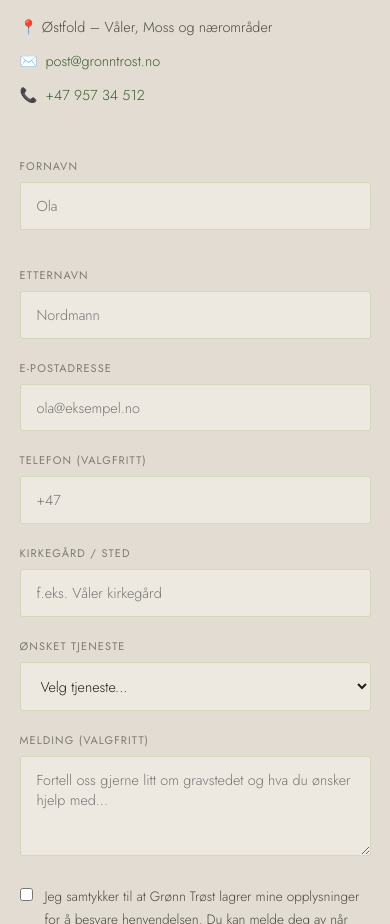
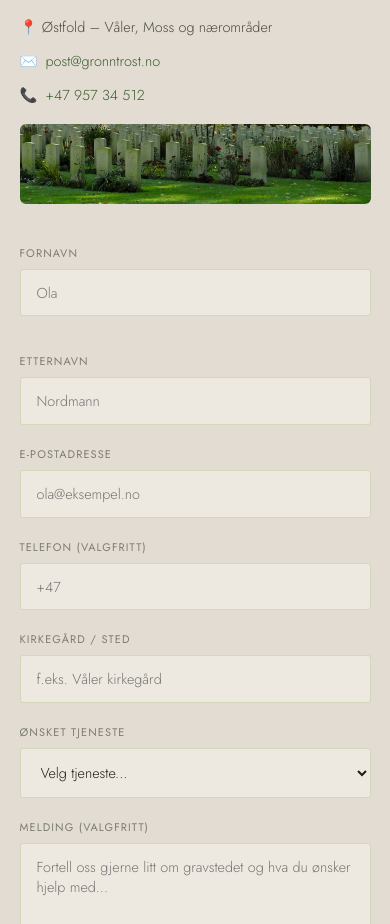
Before and after one commit to alslie87-pixel/Gronn-trost, a plain HTML site: page index.html in a window 390 px wide. Shown: the part 9020-9944 px from the top of the page. Drawn offline with nearby package versions, Linux system fonts and the light colour scheme.

Commit message:
Update index.html

```diff
--- a/index.html
+++ b/index.html
@@ -139,6 +139,7 @@ h2 em{font-style:italic;color:var(--green-dark)}
 .kontakt-detail{margin-top:2rem}
 .kontakt-detail p{font-size:0.9rem;color:var(--text-mid);margin-bottom:0.6rem;display:flex;align-items:center;gap:0.5rem}
 .kontakt-detail a{color:var(--green-dark);text-decoration:none;transition:color 0.2s}
+.kontakt-image{height:160px;background-image:url('kontakt.jpg');background-size:cover;background-position:center;border-radius:6px;margin-top:1rem}
 .kontakt-detail a:hover{color:var(--green-mid)}
 .form-row{margin-bottom:1.25rem}
 .form-row label{display:block;font-size:11px;letter-spacing:0.1em;text-transform:uppercase;color:var(--text-soft);margin-bottom:0.4rem;font-weight:400}
@@ -161,6 +162,7 @@ footer{background:var(--footer-bg);color:rgba(250,250,247,0.6);padding:3.5rem 4v
 
 /* MOBILE */
 @media(max-width:768px){
+  .kontakt-image{height:80px;background-position:center bottom}
   .filosofi-grid{grid-template-columns:1fr}
   .nav-links{display:none;position:absolute;top:100%;left:0;right:0;background:var(--warm-white);flex-direction:column;padding:1.5rem 4vw;gap:1rem;border-bottom:1px solid rgba(173,191,129,0.2)}
   .nav-links.open{display:flex}
@@ -445,6 +447,7 @@ footer{background:var(--footer-bg);color:rgba(250,250,247,0.6);padding:3.5rem 4v
         <p>📍 Østfold – Våler, Moss og nærområder</p>
         <p>✉️ <a href="mailto:post@gronntrost.no">post@gronntrost.no</a></p>
         <p>📞 <a href="tel:+4795734512">+47 957 34 512</a></p>
+        <div class="kontakt-image"></div>
       </div>
     </div>
     <div>
```
